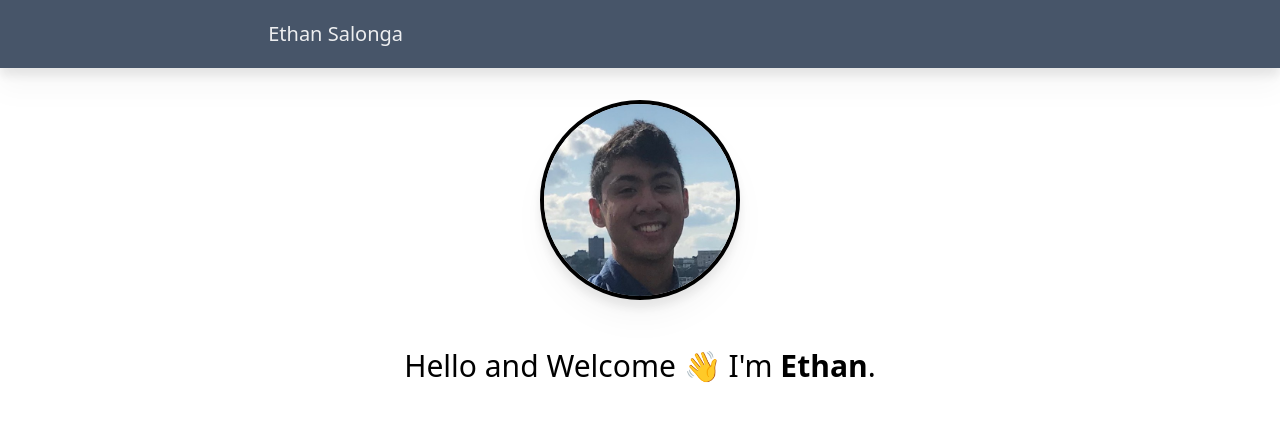
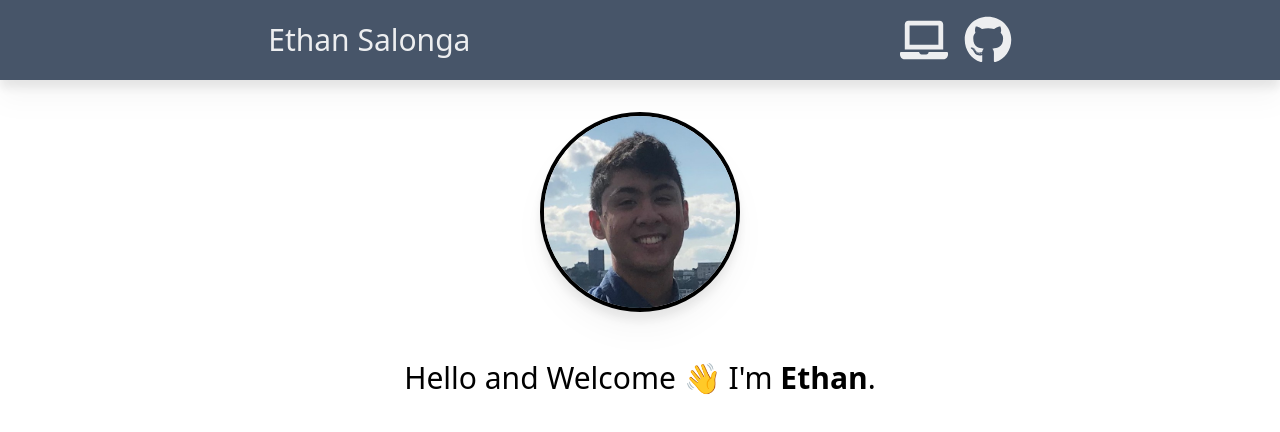
Before and after one commit to ethansalonga/blog-website, a Next.js app: page / in a window 1280 px wide. Shown: the top 432 px of the page. Built offline with nearby package versions, Linux system fonts and the light colour scheme.

Commit message:
feat: complete navbar

```diff
--- a/app/components/Navbar.tsx
+++ b/app/components/Navbar.tsx
@@ -1,12 +1,32 @@
 import Link from "next/link"
+import { FaGithub, FaLaptop } from "react-icons/fa"
 
 export default function Navbar() {
   return (
     <nav className="bg-slate-600 p-4 sticky top-0 drop-shadow-xl z-10">
       <div className="prose prose-xl mx-auto flex justify-between flex-col sm:flex-row">
-        <Link href="/" className="text-white/90 no-underline hover:text-white">
-          Ethan Salonga
-        </Link>
+        <h1 className="text-3xl font-bold text-white grid place-content-center mb-2 md:mb-0">
+          <Link
+            href="/"
+            className="text-white/90 no-underline hover:text-white"
+          >
+            Ethan Salonga
+          </Link>
+        </h1>
+        <div className="flex flex-row justify-center sm:justify-evenly align-middle gap-4 text-white text-4xl lg:text-5xl">
+          <Link
+            className="text-white/90 hover:text-white"
+            href="https://ethansalonga.dev/"
+          >
+            <FaLaptop />
+          </Link>
+          <Link
+            className="text-white/90 hover:text-white"
+            href="https://github.com/ethansalonga"
+          >
+            <FaGithub />
+          </Link>
+        </div>
       </div>
     </nav>
   )
--- a/package.json
+++ b/package.json
@@ -17,6 +17,7 @@
     "next": "13.4.19",
     "react": "18.2.0",
     "react-dom": "18.2.0",
+    "react-icons": "^4.11.0",
     "typescript": "5.2.2"
   },
   "devDependencies": {
```
Also changed, not shown: 1 other file (tests, documents, lock files or other folders).
